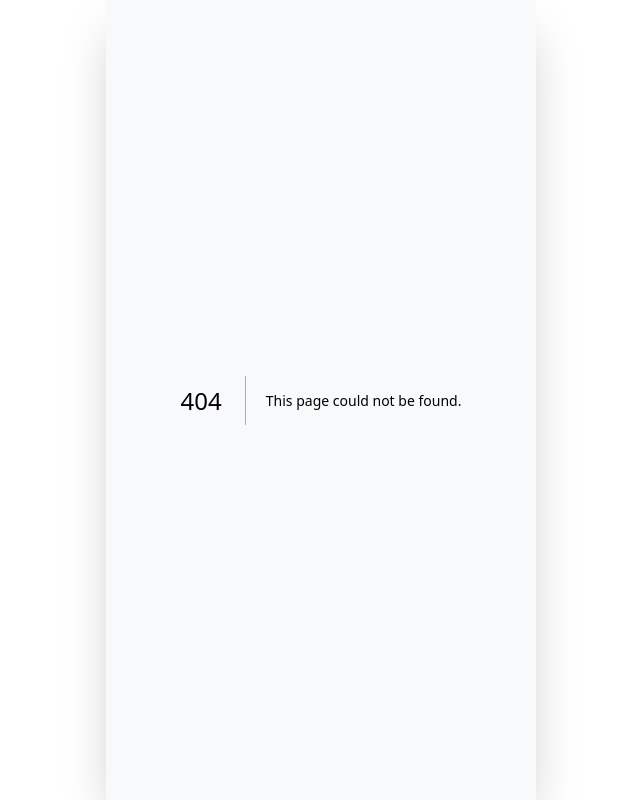
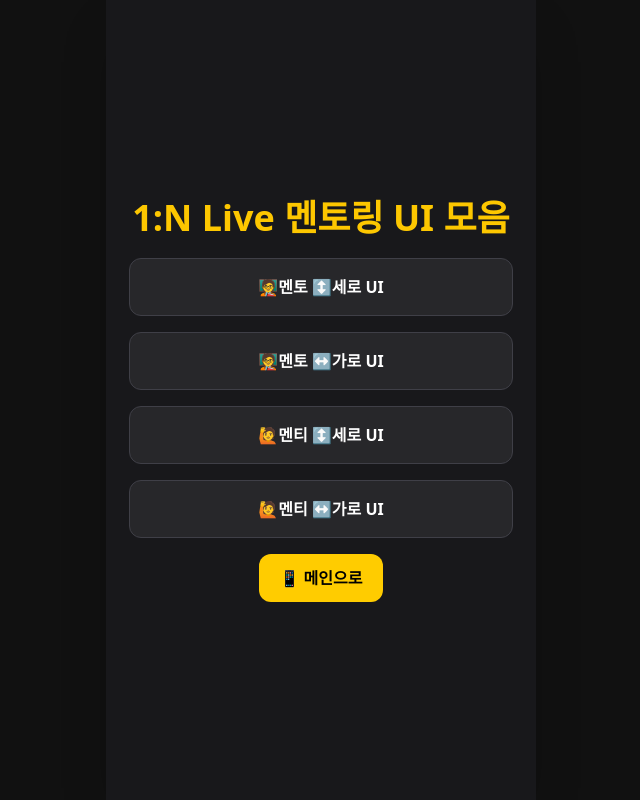
Before and after one commit to capstone-ap/carpoolink-backend, a Next.js app in the folder apps/demo-web/: page /mentoring/live in a window 1280 px wide. Before the commit this address had no page. Shown: the whole page, without its empty margins (319-959 px from the left). Built offline with nearby package versions, Linux system fonts and the light colour scheme; a web font is replaced by a local one.

Commit message:
feat(front): "1:N 라이브 멘토링 UI 모음" 화면 제작

```diff
--- /dev/null
+++ b/apps/demo-web/app/mentoring/live/page.tsx
@@ -0,0 +1,36 @@
+import Link from "next/link";
+
+export default function Home() {
+  return (
+    <main className="flex min-h-screen flex-col items-center justify-center bg-zinc-900 text-white p-4">
+      <h1 className="text-4xl font-bold text-yellow-400 mb-5">
+        1:N Live 멘토링 UI 모음
+      </h1>
+
+      {/* 4개의 버튼을 세로로 나열하는 묶음 */}
+      <div className="flex flex-col gap-4 w-full max-w-sm">
+
+        <Link href="/mentoring/live/mentor" className="px-6 py-4 bg-zinc-800 border border-zinc-700 rounded-xl hover:bg-zinc-700 transition-colors text-center font-bold">
+          🧑‍🏫멘토 ↕️세로 UI
+        </Link>
+
+        <Link href="/mentoring/live/mentor/landscape" className="px-6 py-4 bg-zinc-800 border border-zinc-700 rounded-xl hover:bg-zinc-700 transition-colors text-center font-bold">
+          🧑‍🏫멘토 ↔️가로 UI
+        </Link>
+
+        <Link href="/mentoring/live/mentee" className="px-6 py-4 bg-zinc-800 border border-zinc-700 rounded-xl hover:bg-zinc-700 transition-colors text-center font-bold">
+          🙋멘티 ↕️세로 UI
+        </Link>
+
+        <Link href="/mentoring/live/mentee/landscape" className="px-6 py-4 bg-zinc-800 border border-zinc-700 rounded-xl hover:bg-zinc-700 transition-colors text-center font-bold">
+          🙋멘티 ↔️가로 UI
+        </Link>
+
+        <Link href="/" className="w-fit mx-auto px-5 py-3 bg-[#FFCC00] text-black rounded-xl hover:bg-[#E6B800] transition-colors text-center font-bold">
+          📱 메인으로
+        </Link>
+
+      </div>
+    </main>
+  );
+}
```
